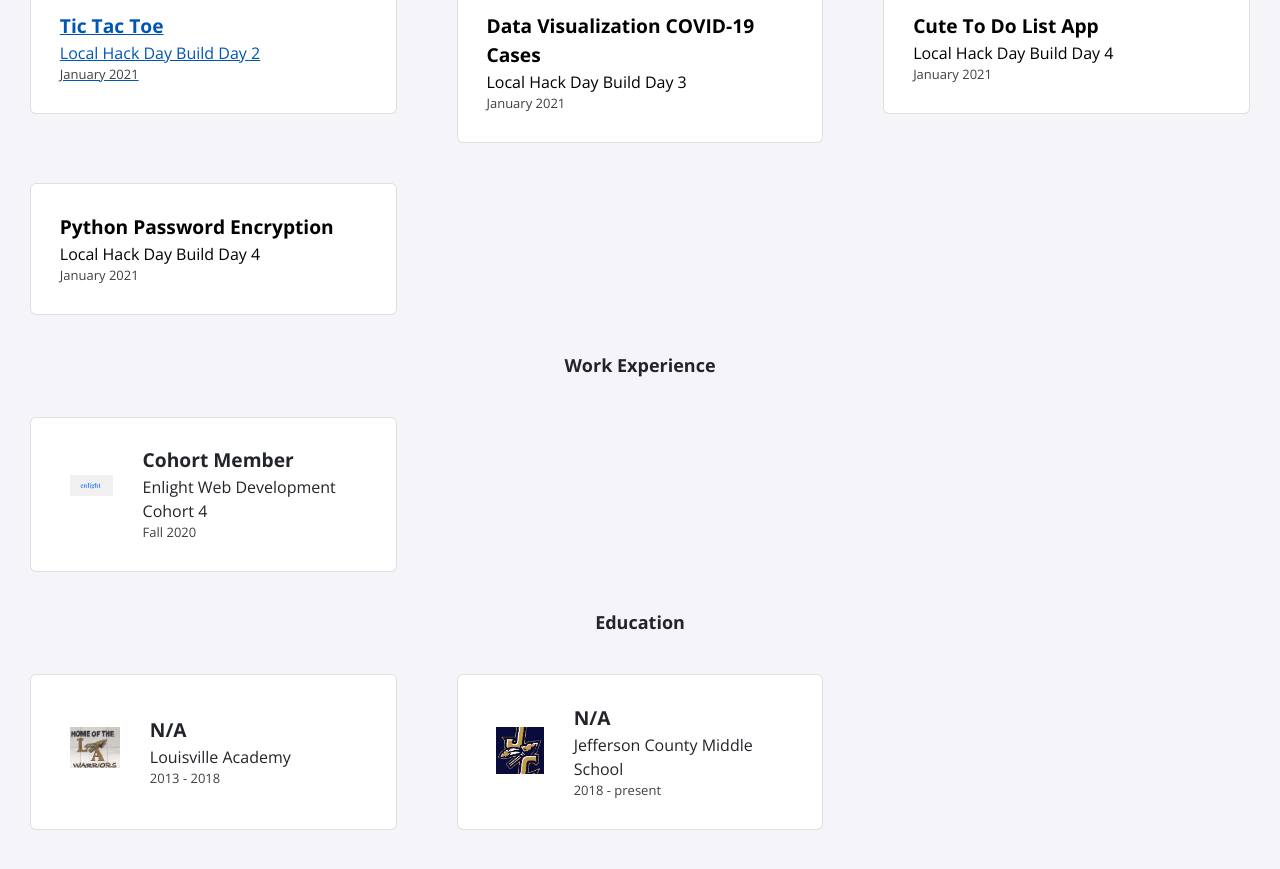
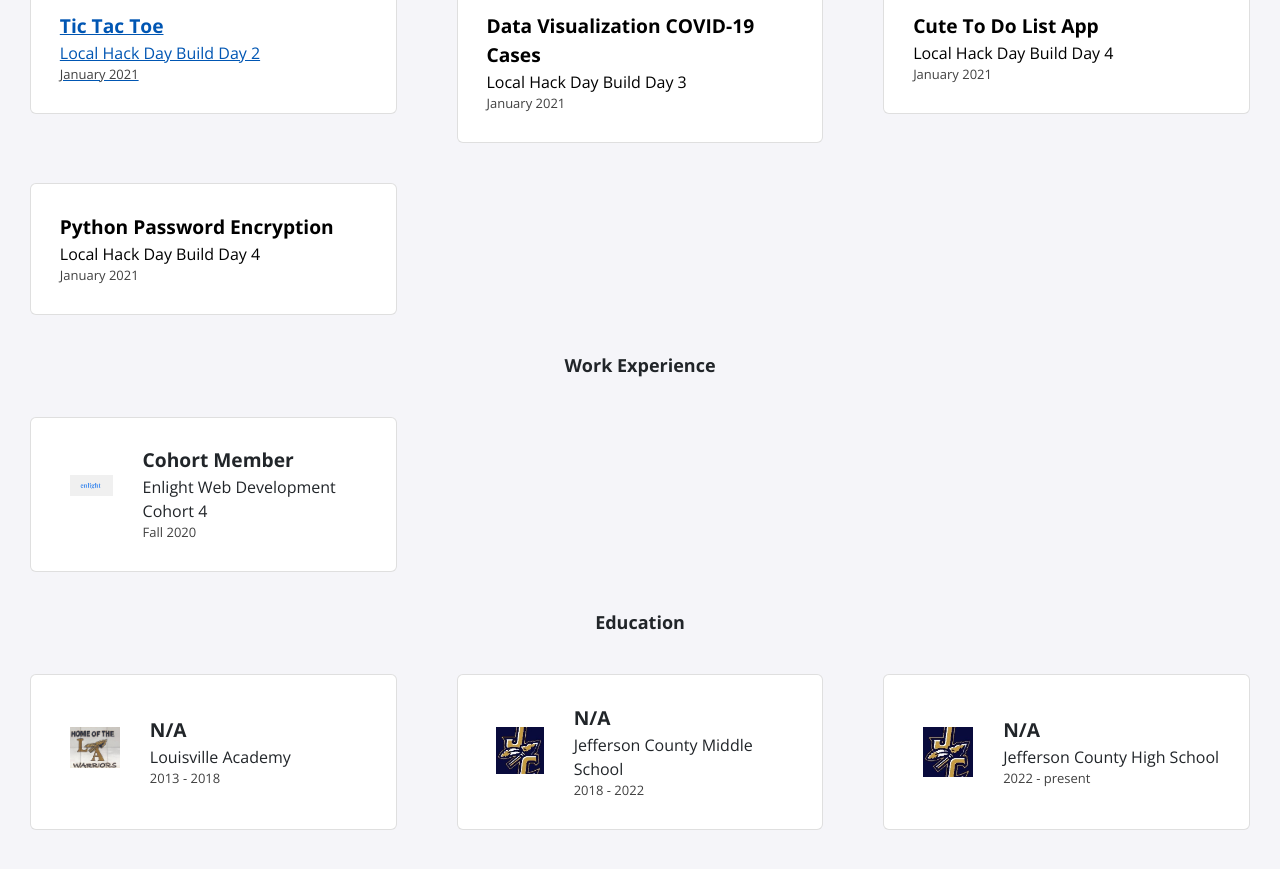
Before and after one commit to BrookTheBook/brookthebook.github.io, a Jekyll site: the page built from index.html, in a window 1280 px wide and 900 px high, scrolled down 863 px. Shown: the top 869 px of the window. Built offline with Jekyll 4.4.1, drawn with Linux system fonts in a browser that asks for light colours; nearby versions of some CDN libraries.

Commit message:
Update education.yml

```diff
--- a/_data/education.yml
+++ b/_data/education.yml
@@ -5,5 +5,10 @@
 
 - course: N/A
   institute: Jefferson County Middle School
-  dates: 2018 - present
+  dates: 2018 - 2022
   logo: jcms.jpg
+
+- course: N/A
+  institute: Jefferson County High School
+  dates: 2022 - present
+  logo: jcms.jpg
```
